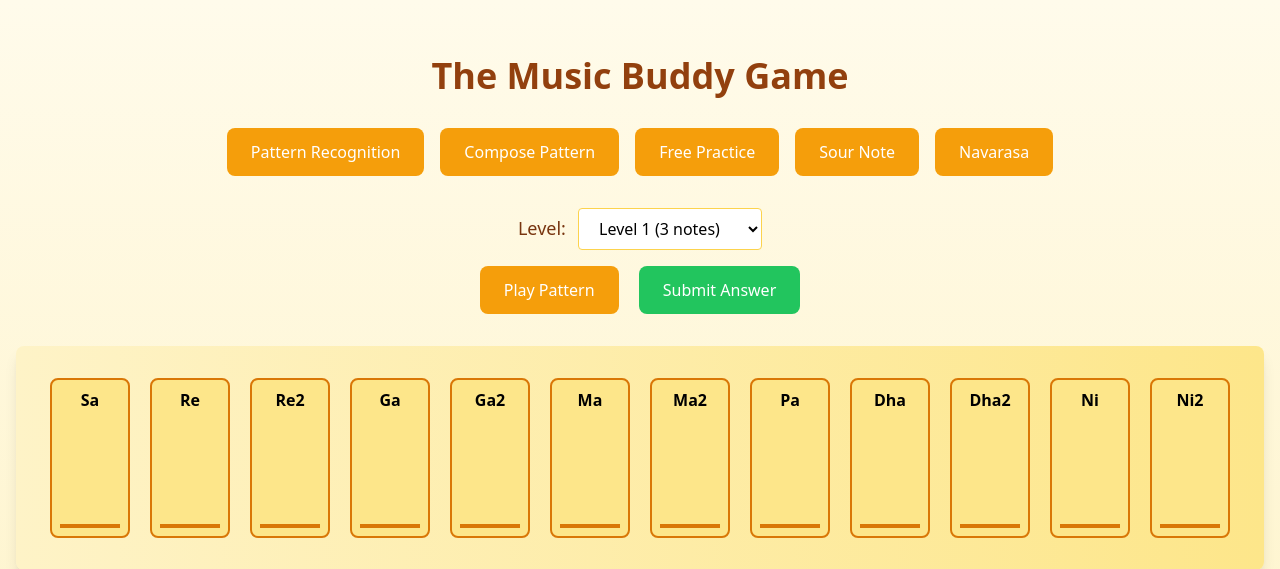
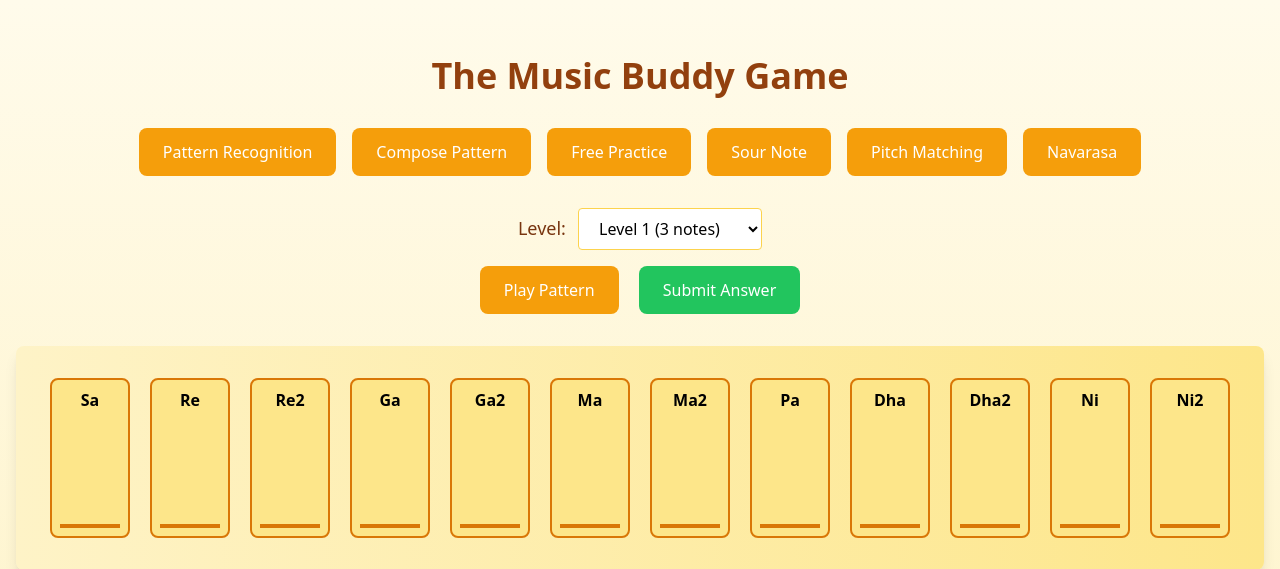
Before and after one commit to Hrithick123/MusicBuddy, a Flask app: page / in a window 1280 px wide. Shown: the top 569 px of the page. Run offline with Flask 3, Linux system fonts and the light colour scheme; some libraries are stand-ins or nearby versions.

Commit message:
Update index.html

```diff
--- a/templates/index.html
+++ b/templates/index.html
@@ -29,6 +29,10 @@
             <button class="mode-button bg-amber-500 text-white px-6 py-3 rounded-lg hover:bg-amber-700 transition-colors" data-mode="sour_note">
                 Sour Note
             </button>
+            <button class="mode-button bg-amber-500 text-white px-6 py-3 rounded-lg hover:bg-amber-700 transition-colors"
+        onclick="window.location.href='/compare'">
+        Pitch Matching
+      </button>
             <button
                 class="mode-button bg-amber-500 text-white px-6 py-3 rounded-lg hover:bg-amber-700 transition-colors"
                 onclick="window.location.href='/navarasa'">
```
